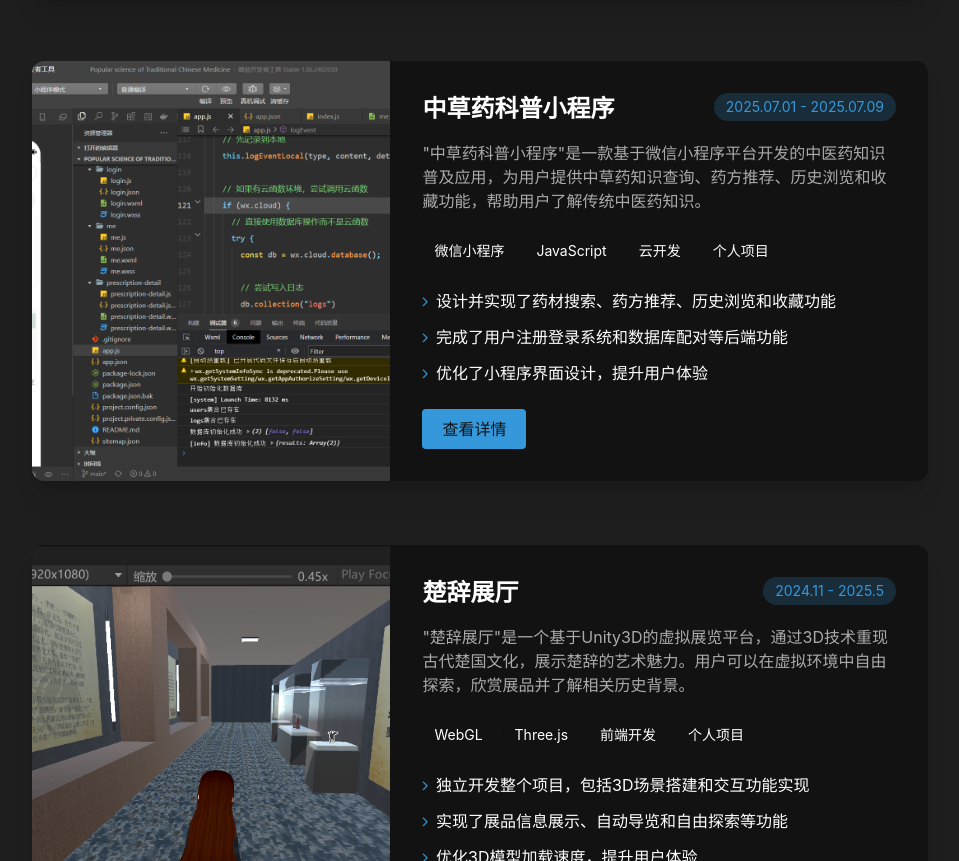
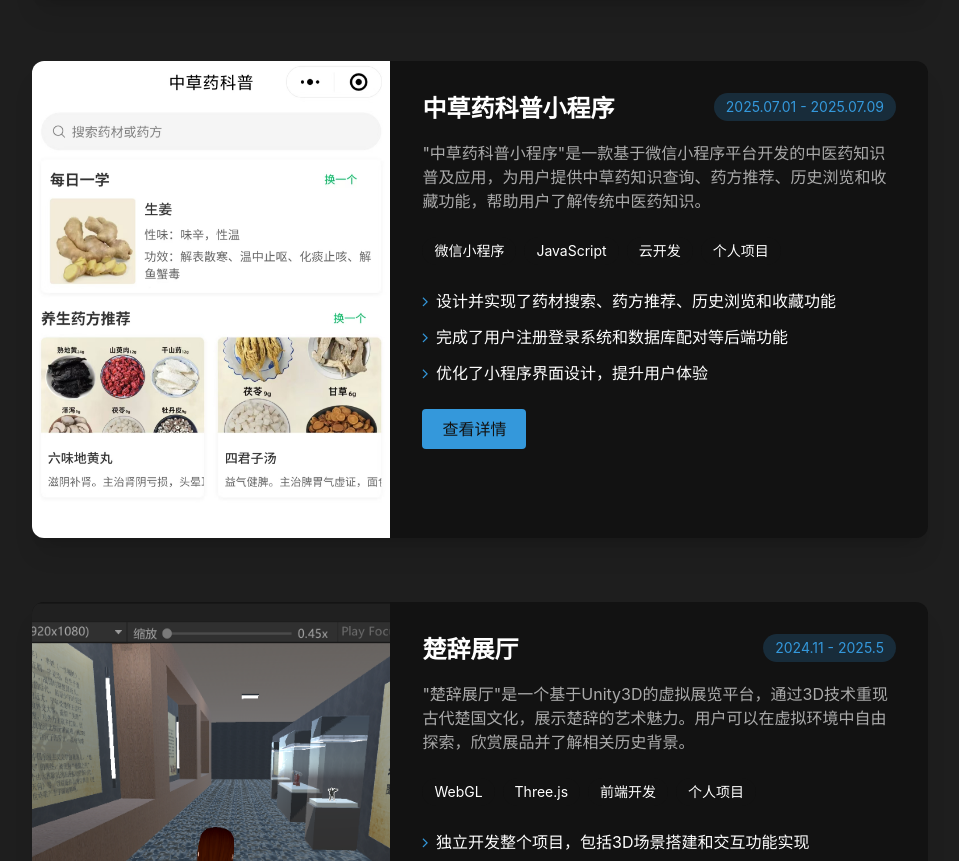
Before and after one commit to Aoki25/LFF_Resume, a plain HTML site: page index.html in a window 1280 px wide. Shown: the part 3410-4271 px from the top of the page, without its empty margins (160-1119 px from the left). Drawn offline with nearby package versions, Linux system fonts and the light colour scheme.

Commit message:
更正小程序首页

```diff
--- a/index.html
+++ b/index.html
@@ -536,7 +536,7 @@
             <div class="md:flex">
               <div class="md:w-2/5">
                 <img
-                  src="./image/微信小程序首页.png"
+                  src="./image/中草药微信小程序首页.jpg"
                   alt="中草药科普小程序项目图片"
                   class="w-full h-full object-cover"
                 />
```
Also changed, not shown: image/中草药微信小程序首页.jpg (added).
